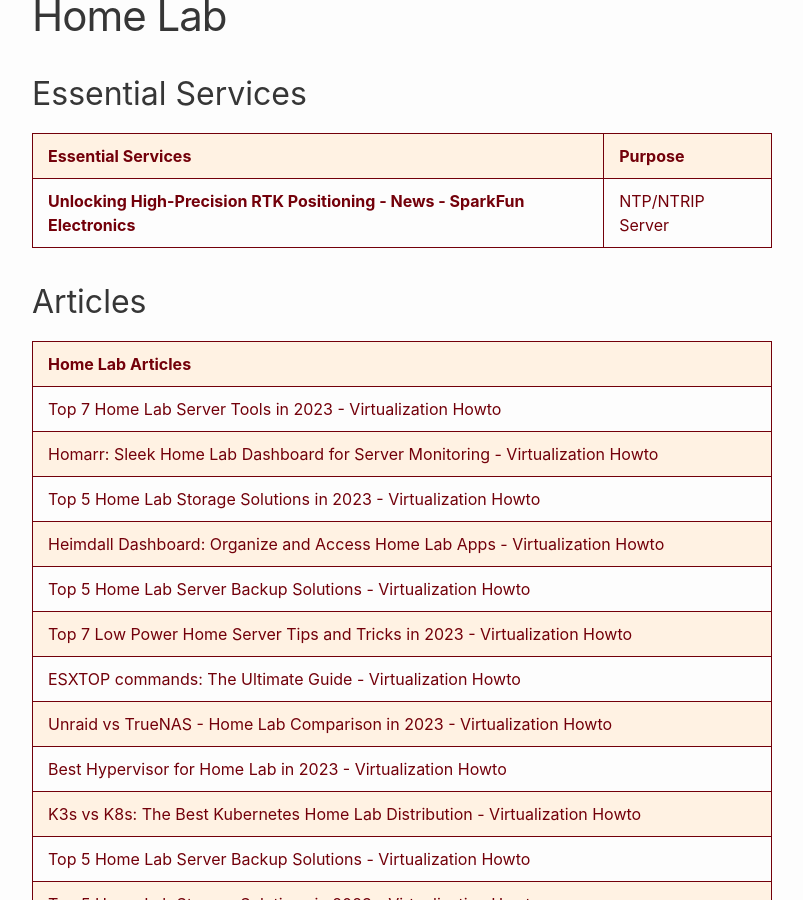
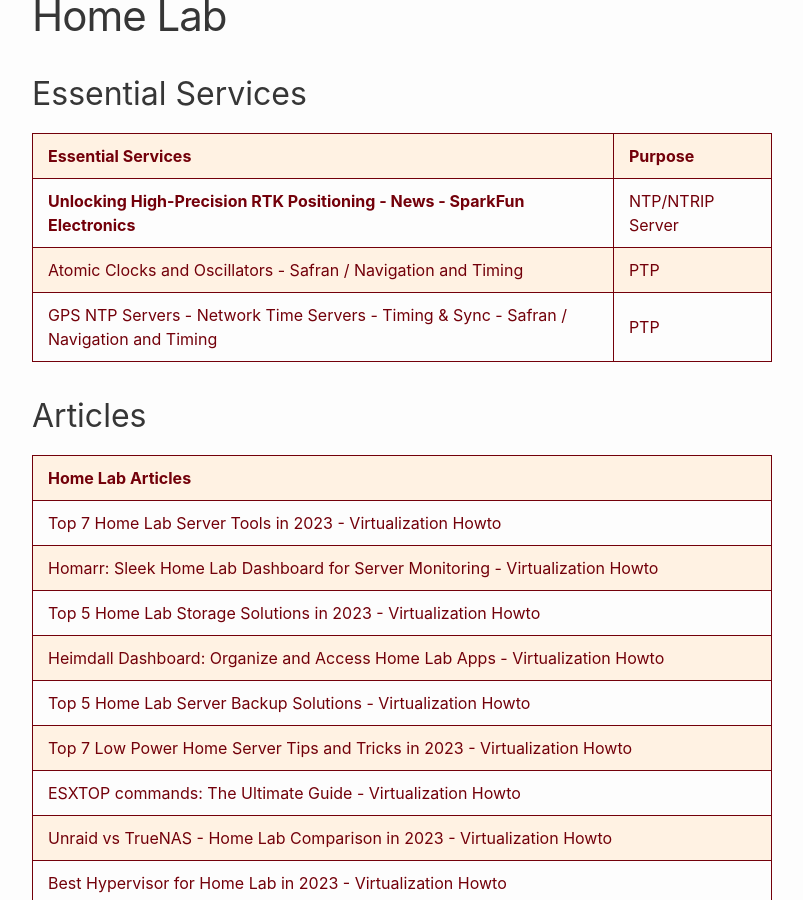
Before and after one commit to RalphHightower/RalphHightower, a Jekyll site: the page built from HomeLab.md, in a window 1280 px wide and 900 px high, scrolled down 938 px. Shown: the whole window, without its empty margins (238-1041 px from the left). Built offline with Jekyll 4.4.1, drawn with Linux system fonts in a browser that asks for light colours; our own code applies the rules of GitHub Pages for plain Markdown files.

Commit message:
docs: Precision Time Protocol Hardware
- HomeLab
   - Essential Services
| [Atomic Clocks and Oscillators - Safran / Navigation and Timing](https://safran-navigation-timing.com/solution/atomic-clocks-and-oscillators/ ) |
| [GPS NTP Servers - Network Time Servers - Timing & Sync - Safran / Navigation and Timing](https://safran-navigation-timing.com/solution/timing-and-synchronization/ ) |

```diff
--- a/HomeLab.md
+++ b/HomeLab.md
@@ -5,6 +5,8 @@
 | Essential Services | Purpose |
 |---|---|
 | **[Unlocking High-Precision RTK Positioning - News - SparkFun Electronics](https://www.sparkfun.com/news/7401?_hsmi=264570328&_hsenc=p2ANqtz-8mYIMo-lyv0BAtJ14bPLj3KM60o_HLHbWEZhXF64wzJNd_GCy1LNde85sFDGAJWSWVg0qV7ZQ_o-tRI9-ZTcznsNjOQ7RGcXejfYVnLAN8t1dX3lg& )** | NTP/NTRIP Server |
+| [Atomic Clocks and Oscillators - Safran / Navigation and Timing](https://safran-navigation-timing.com/solution/atomic-clocks-and-oscillators/ ) | PTP |
+| [GPS NTP Servers - Network Time Servers - Timing & Sync - Safran / Navigation and Timing](https://safran-navigation-timing.com/solution/timing-and-synchronization/ ) | PTP
 
 ## Articles
 
```
